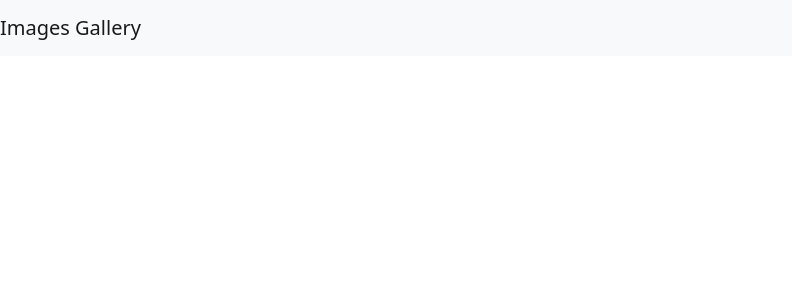
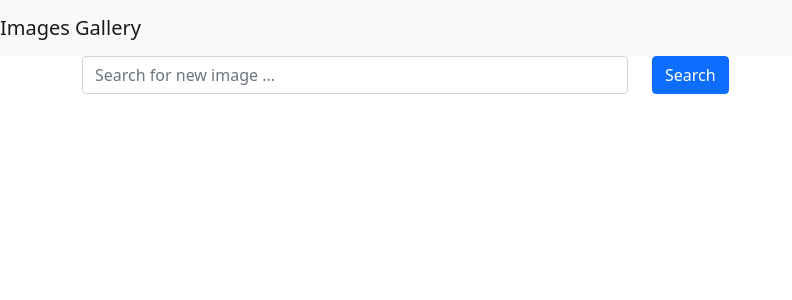
Before and after one commit to ramky/images-gallery, a React (Create React App) app in the folder frontend/: page / in a window 1280 px wide. Shown: the top 300 px of the page, without its empty margins (0-792 px from the left). Built offline with nearby package versions, Linux system fonts and the light colour scheme.

Commit message:
added search component

```diff
--- a/frontend/src/App.js
+++ b/frontend/src/App.js
@@ -1,11 +1,13 @@
-import "bootstrap/dist/css/bootstrap.min.css";
+import "bootstrap/dist/css/bootstrap.min.css"
 
-import Header from "./components/Header";
+import Header from "./components/Header"
+import Search from "./components/Search"
 
 function App() {
   return (
     <div>
       <Header title="Images Gallery" />
+      <Search />
     </div>
   );
 }
--- /dev/null
+++ b/frontend/src/components/Search.js
@@ -0,0 +1,25 @@
+import React from 'react'
+import { Container, Row, Col, Form, Button } from 'react-bootstrap'
+
+const Search = () => {
+  return (
+    <Container>
+      <Row>
+        <Col>
+          <Form>
+            <Row>
+              <Col>
+                <Form.Control type="text" placeholder="Search for new image ..."></Form.Control>
+              </Col>
+              <Col>
+                <Button variant="primary" type="submit">Search</Button>
+              </Col>
+            </Row>
+          </Form>
+        </Col>
+      </Row>
+    </Container>
+  )
+}
+
+export default Search
```
